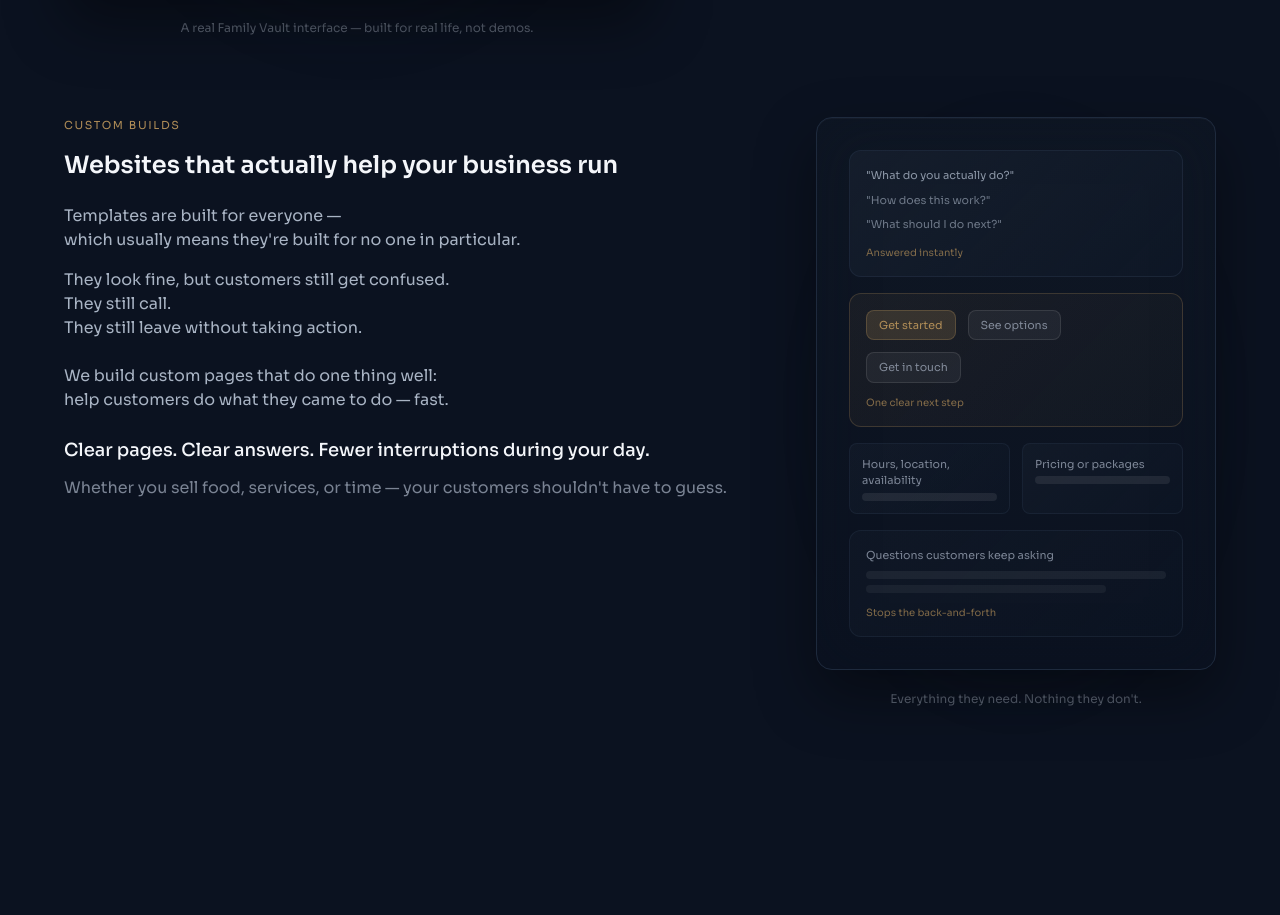
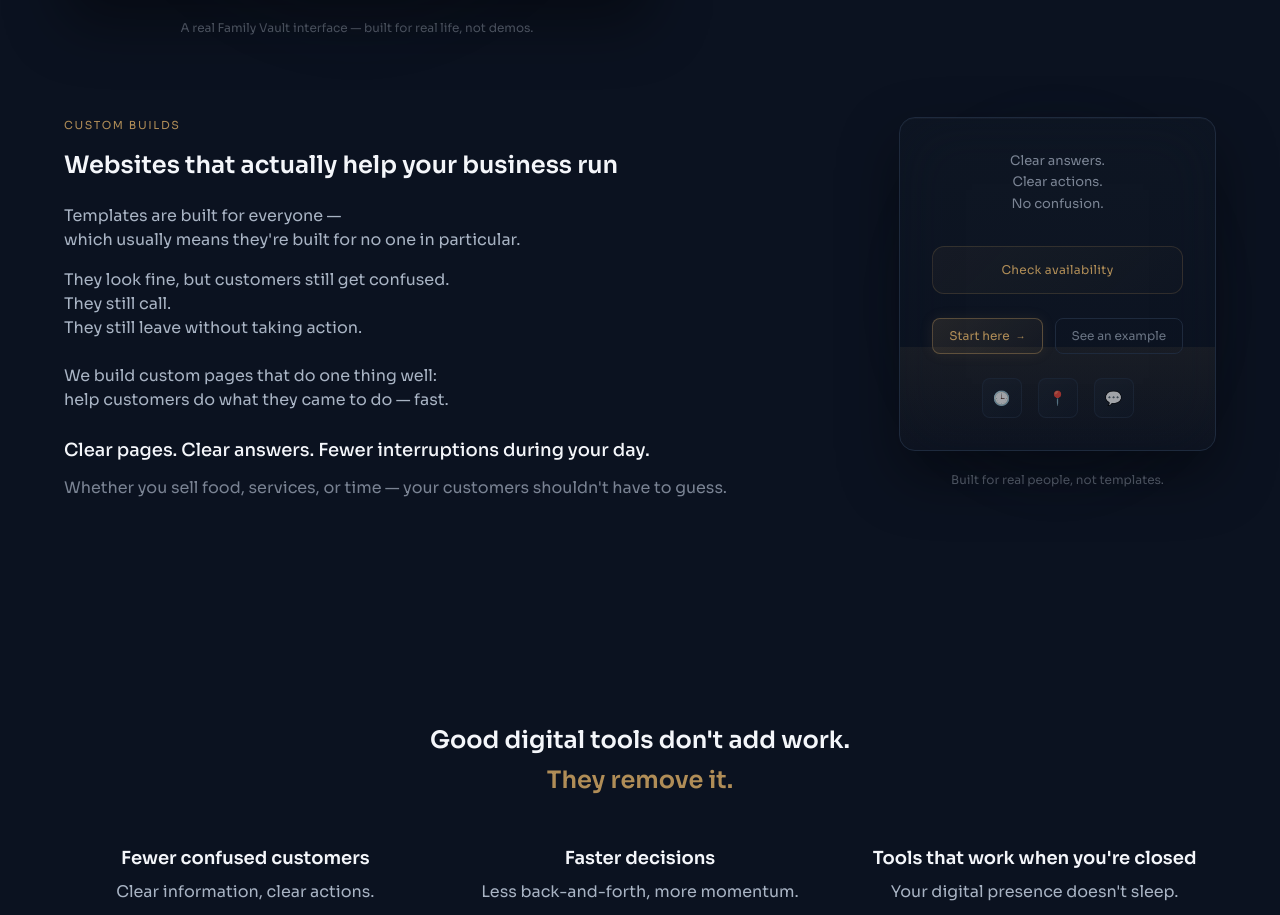
Before and after one commit to Dunzoai/shortlist-pass-hub, a Next.js app: page /digital in a window 1280 px wide. Shown: the part 4882-5797 px from the top of the page. Built offline with nearby package versions, Linux system fonts and the light colour scheme.

Commit message:
Transform Custom Builds visual into living canvas - motion signals capability

```diff
--- a/src/app/digital/page.tsx
+++ b/src/app/digital/page.tsx
@@ -1,6 +1,6 @@
 "use client";
 
-import { motion, useInView, useScroll, useTransform } from "framer-motion";
+import { motion, useInView, useScroll, useTransform, AnimatePresence } from "framer-motion";
 import { Container } from "@/components/Container";
 import { useRef, useState, useEffect, useCallback } from "react";
 import Link from "next/link";
@@ -1028,18 +1028,36 @@ function FamilyVaultPreviewCard({ onOpen }: { onOpen: () => void }) {
   );
 }
 
-function CustomWebsiteSystemVisual() {
+function CustomWebsiteLivingCanvas() {
   const containerRef = useRef<HTMLDivElement>(null);
   const isInView = useInView(containerRef, { once: true, margin: "-100px" });
-  const [hasAnimated, setHasAnimated] = useState(false);
-
-  // Track when CTA pulse should happen (once)
+  const [activeCardIndex, setActiveCardIndex] = useState(0);
+  const [hoveredIcon, setHoveredIcon] = useState<number | null>(null);
+
+  // Cycling action cards
+  const actionCards = [
+    "Get started",
+    "Check availability",
+    "View options",
+    "Contact us",
+    "Book a spot",
+  ];
+
+  // Cycle through action cards
   useEffect(() => {
-    if (isInView && !hasAnimated) {
-      const timer = setTimeout(() => setHasAnimated(true), 2000);
-      return () => clearTimeout(timer);
-    }
-  }, [isInView, hasAnimated]);
+    if (!isInView) return;
+    const interval = setInterval(() => {
+      setActiveCardIndex((prev) => (prev + 1) % actionCards.length);
+    }, 4000);
+    return () => clearInterval(interval);
+  }, [isInView, actionCards.length]);
+
+  // Icon tiles data
+  const iconTiles = [
+    { icon: "🕒", label: "Hours & availability" },
+    { icon: "📍", label: "Where to find you" },
+    { icon: "💬", label: "Common questions" },
+  ];
 
   return (
     <div ref={containerRef} className="relative">
@@ -1052,9 +1070,9 @@ function CustomWebsiteSystemVisual() {
         }}
       />
 
-      {/* Frosted glass container */}
+      {/* Living canvas container */}
       <motion.div
-        className="relative rounded-2xl overflow-hidden border border-[#1E2A3D]"
+        className="relative rounded-2xl overflow-hidden border border-[#1E2A3D] group"
         style={{
           background: "linear-gradient(180deg, rgba(15, 23, 36, 0.95) 0%, rgba(11, 18, 32, 0.98) 100%)",
           boxShadow: "0 25px 60px rgba(0, 0, 0, 0.4), inset 0 1px 0 rgba(255, 255, 255, 0.03), inset 0 0 60px rgba(11, 18, 32, 0.4)",
@@ -1063,126 +1081,149 @@ function CustomWebsiteSystemVisual() {
         animate={isInView ? { opacity: 1, y: 0 } : {}}
         transition={{ duration: 0.6, ease: "easeOut" }}
       >
-        <div className="p-6 md:p-8">
-          {/* Website layout diagram - human labels */}
-          <div className="space-y-4">
-            {/* Top block - what customers ask */}
+        {/* Gold glow scan - top to bottom */}
+        {isInView && (
+          <motion.div
+            className="absolute inset-x-0 h-32 pointer-events-none"
+            style={{
+              background: "linear-gradient(180deg, rgba(176, 141, 87, 0.08) 0%, transparent 100%)",
+            }}
+            animate={{ top: ["-128px", "100%"] }}
+            transition={{ duration: 10, repeat: Infinity, ease: "linear" }}
+          />
+        )}
+
+        <div className="p-6 md:p-8 relative">
+          {/* Top text - floating, minimal */}
+          <motion.div
+            className="mb-8 text-center"
+            initial={{ opacity: 0 }}
+            animate={isInView ? { opacity: 1 } : {}}
+            transition={{ duration: 0.5, delay: 0.2 }}
+          >
+            <p className="text-[13px] text-[#A9B4C4]/70 leading-relaxed">
+              Clear answers.<br />
+              Clear actions.<br />
+              No confusion.
+            </p>
+          </motion.div>
+
+          {/* Swipe-in action card */}
+          <motion.div
+            className="mb-6 h-12 relative overflow-hidden rounded-xl border border-[#B08D57]/20"
+            style={{
+              background: "linear-gradient(135deg, rgba(176, 141, 87, 0.06) 0%, rgba(176, 141, 87, 0.02) 100%)",
+            }}
+            initial={{ opacity: 0 }}
+            animate={isInView ? { opacity: 1 } : {}}
+            transition={{ duration: 0.5, delay: 0.4 }}
+          >
+            <AnimatePresence mode="wait">
+              <motion.div
+                key={activeCardIndex}
+                className="absolute inset-0 flex items-center justify-center"
+                initial={{ x: 100, opacity: 0 }}
+                animate={{ x: 0, opacity: 1 }}
+                exit={{ x: -100, opacity: 0 }}
+                transition={{ duration: 0.4, ease: "easeOut" }}
+              >
+                <span className="text-[12px] text-[#B08D57] tracking-wide">
+                  {actionCards[activeCardIndex]}
+                </span>
+              </motion.div>
+            </AnimatePresence>
+          </motion.div>
+
+          {/* CTA buttons */}
+          <motion.div
+            className="flex items-center justify-center gap-3 mb-6"
+            initial={{ opacity: 0 }}
+            animate={isInView ? { opacity: 1 } : {}}
+            transition={{ duration: 0.5, delay: 0.6 }}
+          >
+            {/* Primary - gold with subtle pulse */}
             <motion.div
-              className="rounded-xl p-4 border border-[#1E2A3D]/80"
+              className="px-4 py-2 rounded-lg text-[12px] text-[#B08D57] border border-[#B08D57]/40 flex items-center gap-1.5"
               style={{
-                background: "linear-gradient(135deg, rgba(26, 35, 50, 0.6) 0%, rgba(15, 26, 43, 0.4) 100%)",
+                background: "linear-gradient(135deg, rgba(176, 141, 87, 0.15) 0%, rgba(176, 141, 87, 0.05) 100%)",
               }}
-              initial={{ opacity: 0, y: 10 }}
-              animate={isInView ? { opacity: 1, y: 0 } : {}}
-              transition={{ duration: 0.5, delay: 0.2, ease: "easeOut" }}
+              animate={{
+                boxShadow: [
+                  "0 0 0 rgba(176, 141, 87, 0)",
+                  "0 0 20px rgba(176, 141, 87, 0.15)",
+                  "0 0 0 rgba(176, 141, 87, 0)",
+                ],
+              }}
+              transition={{ duration: 3, repeat: Infinity, ease: "easeInOut" }}
             >
-              <div className="space-y-2">
-                <p className="text-[11px] text-[#A9B4C4]/80">&quot;What do you actually do?&quot;</p>
-                <p className="text-[11px] text-[#A9B4C4]/60">&quot;How does this work?&quot;</p>
-                <p className="text-[11px] text-[#A9B4C4]/60">&quot;What should I do next?&quot;</p>
-              </div>
-              <p className="text-[10px] text-[#B08D57]/70 mt-3">
-                Answered instantly
-              </p>
+              Start here
+              <span className="text-[10px]">→</span>
             </motion.div>
 
-            {/* Primary CTA block - the action */}
-            <motion.div
-              className="rounded-xl p-4 border relative overflow-hidden"
-              style={{
-                background: "linear-gradient(135deg, rgba(176, 141, 87, 0.08) 0%, rgba(176, 141, 87, 0.03) 100%)",
-                borderColor: "rgba(176, 141, 87, 0.25)",
-              }}
-              initial={{ opacity: 0, y: 10 }}
-              animate={isInView ? { opacity: 1, y: 0 } : {}}
-              transition={{ duration: 0.5, delay: 0.4, ease: "easeOut" }}
-            >
-              {/* One-time gold pulse */}
-              {isInView && !hasAnimated && (
-                <motion.div
-                  className="absolute inset-0 rounded-xl"
+            {/* Secondary - ghost */}
+            <div className="px-4 py-2 rounded-lg text-[12px] text-[#A9B4C4]/60 border border-[#1E2A3D] hover:border-[#A9B4C4]/30 transition-colors">
+              See an example
+            </div>
+          </motion.div>
+
+          {/* Icon tiles - expand on hover */}
+          <motion.div
+            className="flex items-center justify-center gap-4"
+            initial={{ opacity: 0 }}
+            animate={isInView ? { opacity: 1 } : {}}
+            transition={{ duration: 0.5, delay: 0.8 }}
+          >
+            {iconTiles.map((tile, index) => (
+              <motion.div
+                key={index}
+                className="relative cursor-pointer"
+                onMouseEnter={() => setHoveredIcon(index)}
+                onMouseLeave={() => setHoveredIcon(null)}
+                animate={{
+                  scale: hoveredIcon === index ? 1.1 : 1,
+                }}
+                transition={{ duration: 0.2 }}
+              >
+                <div
+                  className="w-10 h-10 rounded-lg flex items-center justify-center border border-[#1E2A3D]/60 transition-all duration-200"
                   style={{
-                    background: "radial-gradient(ellipse at 50% 50%, rgba(176, 141, 87, 0.15) 0%, transparent 70%)",
+                    background: hoveredIcon === index
+                      ? "linear-gradient(135deg, rgba(176, 141, 87, 0.1) 0%, rgba(176, 141, 87, 0.03) 100%)"
+                      : "linear-gradient(135deg, rgba(26, 35, 50, 0.4) 0%, rgba(15, 26, 43, 0.3) 100%)",
+                    borderColor: hoveredIcon === index ? "rgba(176, 141, 87, 0.3)" : undefined,
                   }}
-                  initial={{ opacity: 0 }}
-                  animate={{ opacity: [0, 1, 0] }}
-                  transition={{ duration: 1.5, delay: 0.8, ease: "easeInOut" }}
-                />
-              )}
-              <div className="flex items-center gap-3 flex-wrap">
-                <div className="px-3 py-1.5 bg-[#B08D57]/20 rounded-lg border border-[#B08D57]/30 text-[11px] text-[#B08D57]">
-                  Get started
+                >
+                  <span className="text-sm opacity-60">{tile.icon}</span>
                 </div>
-                <div className="px-3 py-1.5 bg-white/5 rounded-lg border border-white/10 text-[11px] text-[#A9B4C4]/70">
-                  See options
-                </div>
-                <div className="px-3 py-1.5 bg-white/5 rounded-lg border border-white/10 text-[11px] text-[#A9B4C4]/70">
-                  Get in touch
-                </div>
-              </div>
-              <p className="text-[10px] text-[#B08D57]/70 mt-3">
-                One clear next step
-              </p>
-            </motion.div>
-
-            {/* Supporting info blocks */}
-            <motion.div
-              className="grid grid-cols-2 gap-3"
-              initial={{ opacity: 0, y: 10 }}
-              animate={isInView ? { opacity: 1, y: 0 } : {}}
-              transition={{ duration: 0.5, delay: 0.6, ease: "easeOut" }}
-            >
-              <div
-                className="rounded-lg p-3 border border-[#1E2A3D]/60"
-                style={{
-                  background: "linear-gradient(135deg, rgba(26, 35, 50, 0.4) 0%, rgba(15, 26, 43, 0.3) 100%)",
-                }}
-              >
-                <p className="text-[11px] text-[#A9B4C4]/70 mb-1">Hours, location, availability</p>
-                <div className="h-2 w-full bg-white/8 rounded" />
-              </div>
-              <div
-                className="rounded-lg p-3 border border-[#1E2A3D]/60"
-                style={{
-                  background: "linear-gradient(135deg, rgba(26, 35, 50, 0.4) 0%, rgba(15, 26, 43, 0.3) 100%)",
-                }}
-              >
-                <p className="text-[11px] text-[#A9B4C4]/70 mb-1">Pricing or packages</p>
-                <div className="h-2 w-full bg-white/8 rounded" />
-              </div>
-            </motion.div>
-
-            {/* Bottom block - stops the confusion */}
-            <motion.div
-              className="rounded-xl p-4 border border-[#1E2A3D]/60"
-              style={{
-                background: "linear-gradient(135deg, rgba(26, 35, 50, 0.3) 0%, rgba(15, 26, 43, 0.2) 100%)",
-              }}
-              initial={{ opacity: 0, y: 10 }}
-              animate={isInView ? { opacity: 1, y: 0 } : {}}
-              transition={{ duration: 0.5, delay: 0.8, ease: "easeOut" }}
-            >
-              <p className="text-[11px] text-[#A9B4C4]/70 mb-2">Questions customers keep asking</p>
-              <div className="space-y-1.5">
-                <div className="h-2 w-full bg-white/6 rounded" />
-                <div className="h-2 w-4/5 bg-white/5 rounded" />
-              </div>
-              <p className="text-[10px] text-[#B08D57]/70 mt-3">
-                Stops the back-and-forth
-              </p>
-            </motion.div>
-          </div>
+
+                {/* Hover tooltip */}
+                <AnimatePresence>
+                  {hoveredIcon === index && (
+                    <motion.div
+                      className="absolute -bottom-8 left-1/2 -translate-x-1/2 whitespace-nowrap"
+                      initial={{ opacity: 0, y: -4 }}
+                      animate={{ opacity: 1, y: 0 }}
+                      exit={{ opacity: 0, y: -4 }}
+                      transition={{ duration: 0.15 }}
+                    >
+                      <span className="text-[10px] text-[#A9B4C4]/60">{tile.label}</span>
+                    </motion.div>
+                  )}
+                </AnimatePresence>
+              </motion.div>
+            ))}
+          </motion.div>
         </div>
       </motion.div>
 
-      {/* Caption - removed designer speak */}
+      {/* Caption */}
       <motion.p
         className="mt-5 text-[12px] text-[#A9B4C4]/50 text-center"
         initial={{ opacity: 0 }}
         animate={isInView ? { opacity: 1 } : {}}
-        transition={{ duration: 0.5, delay: 1, ease: "easeOut" }}
+        transition={{ duration: 0.5, delay: 1 }}
       >
-        Everything they need. Nothing they don&apos;t.
+        Built for real people, not templates.
       </motion.p>
     </div>
   );
@@ -1384,7 +1425,7 @@ function RealBuildsSection() {
 
               {/* Right column - System visual */}
               <div className="shrink-0 self-center lg:self-start order-2 w-full lg:w-auto lg:max-w-[400px]">
-                <CustomWebsiteSystemVisual />
+                <CustomWebsiteLivingCanvas />
               </div>
             </div>
           </motion.div>
```
